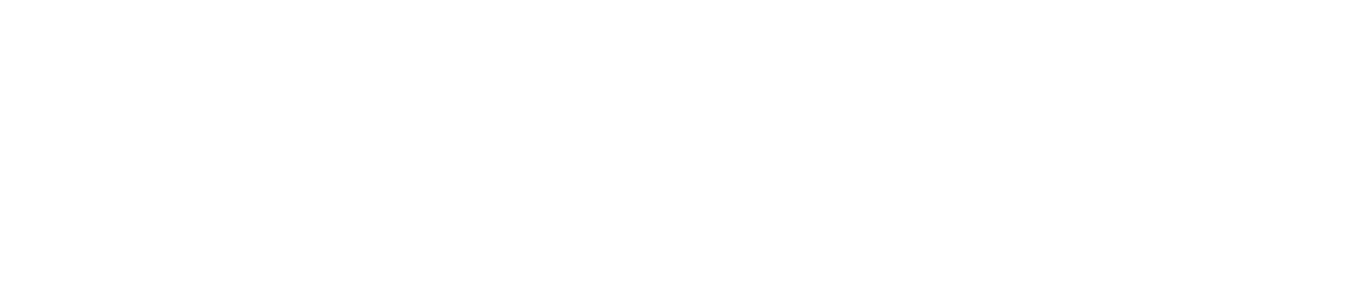
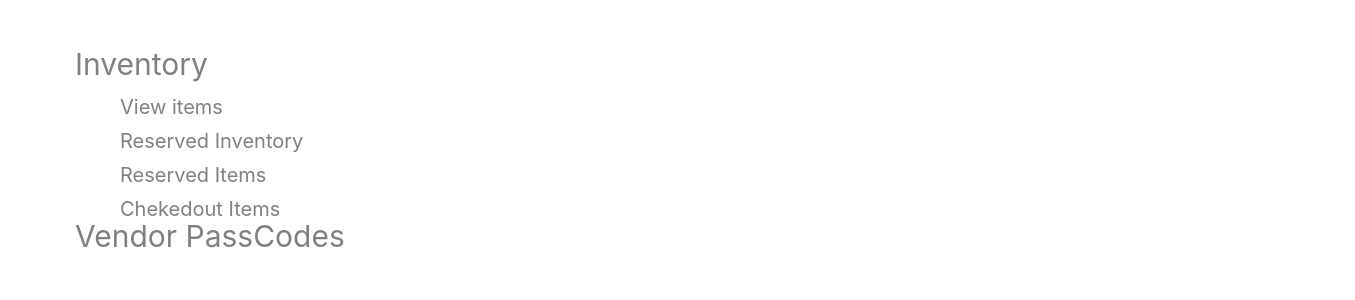
Before and after one commit to venkateshnalla94/reactdemo-app, a React (Create React App) app: page /sidenav in a window 1280 px wide. Shown: the top 300 px of the page, 1355 px wide, since content can reach past the window. Built offline with nearby package versions, Linux system fonts and the light colour scheme.

Commit message:
Side nav

```diff
--- a/src/App.js
+++ b/src/App.js
@@ -2,6 +2,7 @@
 import { BrowserRouter, Route } from "react-router-dom";
 import Welcome_View from "./Component/Login_page/Welcome_View";
 import Vendor from "./Component/Vendor/Vendor";
+import sidenav from "./Component/Side_Nav/sidenav";
 class App extends Component {
   render() {
     return (
@@ -9,6 +10,7 @@
         <div>
           <Route path="/vendor" component={Vendor} exact />
           <Route path="/" component={Welcome_View} exact />
+          <Route path="/sidenav" component={sidenav} exact />
         </div>
       </BrowserRouter>
     );
--- /dev/null
+++ b/src/Component/Side_Nav/sidenav.css
@@ -0,0 +1,41 @@
+a {
+  text-decoration: none;
+  color: grey;
+}
+
+a:hover {
+  color: grey;
+  border-bottom: 1px solid Black;
+}
+a:hover {
+  text-decoration: none;
+}
+ul.menu li a:before,
+ul.menu li .item:before,
+ul.menu li .separator:before {
+  content: "\2022";
+  font-family: FontAwesome;
+  margin-right: 10px;
+  display: inline;
+  vertical-align: middle;
+  font-size: 2.5em;
+  font-weight: normal;
+}
+ul {
+  list-style: none;
+}
+.navbar-item {
+  transform: translate(35px, 30px);
+}
+#items {
+  font-size: 20px;
+  transform: translate(40px, 8px);
+  padding: 5px;
+}
+#inv {
+  font-size: 30px;
+}
+#ven {
+  font-size: 30px;
+  transform: translate(30px);
+}
--- /dev/null
+++ b/src/Component/Side_Nav/sidenav.jsx
@@ -0,0 +1,47 @@
+import React, { Component } from "react";
+import "./sidenav.css";
+class sidenav extends Component {
+  render() {
+    return (
+      <div>
+        <div className="container">
+          <nav className="navbar">
+            <ul className="navbar-nav">
+              <li className="navbar-item">
+                <a className="nav-link" href="#" id="inv">
+                  Inventory
+                </a>
+                <li id="items">
+                  <a className="nav-link" href="#">
+                    View items
+                  </a>
+                </li>
+                <li id="items">
+                  <a className="nav-link" href="#">
+                    Reserved Inventory
+                  </a>
+                </li>
+                <li id="items">
+                  <a className="nav-link" href="#">
+                    Reserved Items
+                  </a>
+                </li>
+                <li id="items">
+                  <a className="nav-link" href="#">
+                    Chekedout Items
+                  </a>
+                </li>
+                <li>
+                  <a className="nav-link" href="#" id="ven">
+                    Vendor PassCodes
+                  </a>
+                </li>
+              </li>
+            </ul>
+          </nav>
+        </div>
+      </div>
+    );
+  }
+}
+export default sidenav;
```
